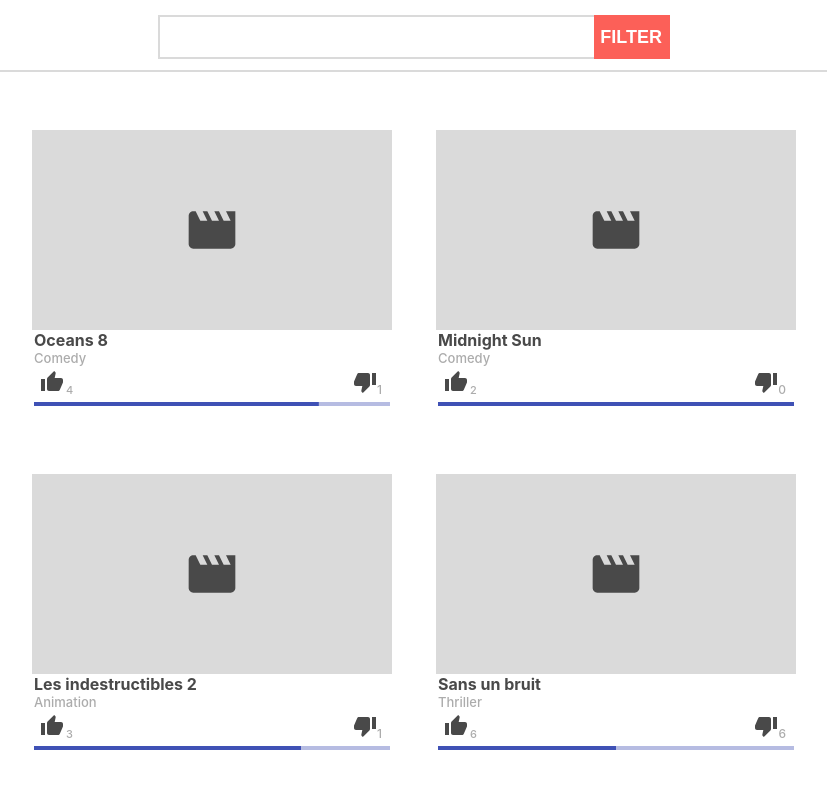
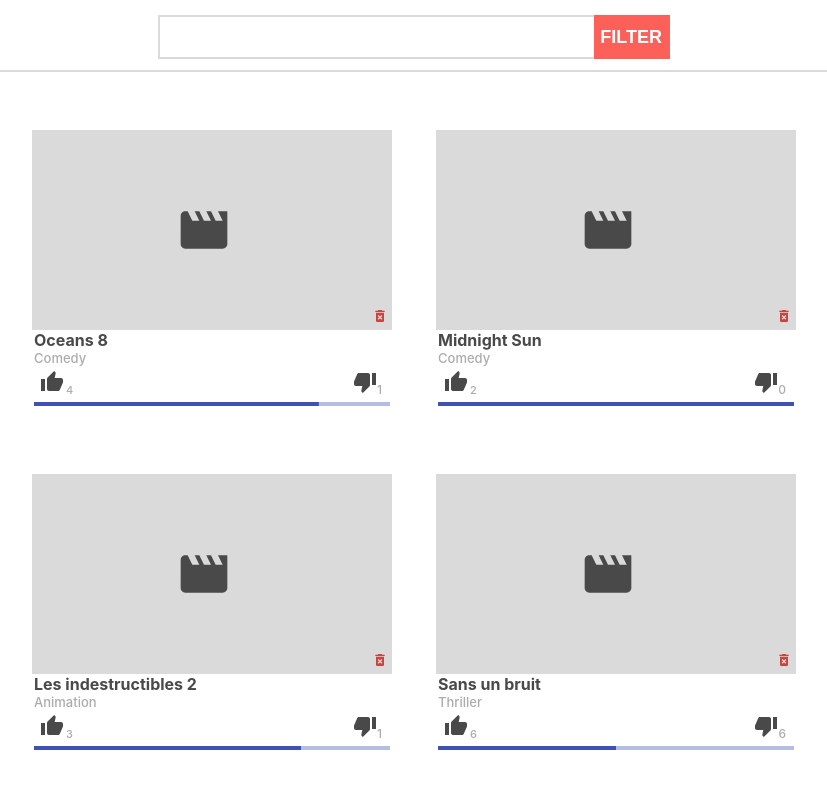
Before and after one commit to vk-573/react-film-list, a React (Create React App) app: page / in a window 1280 px wide. Shown: the top 800 px of the page, without its empty margins (226-1053 px from the left). Built offline with nearby package versions, Linux system fonts and the light colour scheme.

Commit message:
feat(FilmDeletion): adding film deletion feature

```diff
--- a/src/components/film/film.js
+++ b/src/components/film/film.js
@@ -4,6 +4,7 @@ import PropTypes from 'prop-types';
 import MovieIcon from '@material-ui/icons/Movie';
 import ThumbUp from '@material-ui/icons/ThumbUp';
 import ThumbDown from '@material-ui/icons/ThumbDown';
+import DeleteForever from '@material-ui/icons/DeleteForever';
 import { LinearProgress } from '@material-ui/core';
 
 import "./film.scss";
@@ -36,11 +37,15 @@ export const Film = (props) => {
     setLiked(false);
   }
 
-  console.log("props:", props);
+  const onDelete = () => {
+    props.onDelete(props.id);
+  }
+
   return (
     <div className="film-parent">
       <div className="icon">
-        <MovieIcon/>
+        <MovieIcon className="moovie"/>
+        <DeleteForever className="delete" onClick={onDelete}/>
       </div>
       <div className="details">
         <div className="title">
@@ -70,10 +75,12 @@ export const Film = (props) => {
 };
 
 Film.propTypes = {
+  id: PropTypes.string,
   title: PropTypes.string,
   category: PropTypes.string,
   likes: PropTypes.number,
   dislikes: PropTypes.number,
+  onDelete: PropTypes.func
 };
 
 export default Film;
--- a/src/components/film/film.scss
+++ b/src/components/film/film.scss
@@ -15,9 +15,19 @@
     display:flex;
     align-items: center;
     justify-content: center;
-    svg {
+    .moovie {
       font-size: 56px;
       color: $black-60;
+    }
+    .delete {
+      font-size:16px !important;
+      color: $red-smooth-dark !important;
+      position: relative;
+      top:86px;
+      left:140px;
+    }
+    .delete:hover {
+      color: $red-smooth !important;
     }
   }
   .icon:hover {
--- a/src/components/filterBar/filterBar.js
+++ b/src/components/filterBar/filterBar.js
@@ -13,18 +13,14 @@ export const FilterBar = (props) => {
   }
 
   const parseCategories = () => {
-    console.log("prps.categories:", props.categories);
-    console.log("prps.activecategories:", props.activeCategories);
     const tmp = props.categories.map((item) => {
       return {name: item, active: props.activeCategories.includes(item) ? true : false};
     })
     setCategories(tmp);
-    console.log("tmp:", tmp);
   }
 
   useEffect(() => {
     parseCategories();
-    console.log("HOOOOOOOO");
   }, [props]);
 
   // trigger callback on categories changes
@@ -33,8 +29,8 @@ export const FilterBar = (props) => {
       if (item.active) {
         return true;
       }
+      return false;
     }).map(item => item.name);
-    console.log("FILTER UPDATES");
     props.onCategoryChange(tmp);
   }
 
@@ -62,6 +58,7 @@ export const FilterBar = (props) => {
             if (item.active) {
               return <FilterItem key={item.name} itemName={item.name} unSelect={unSelectCategory} />
             }
+            return null
           })
         }
       </div>
@@ -72,7 +69,6 @@ export const FilterBar = (props) => {
           </button>
           <ul className={dropped ? "dropped": ""}>
             {categories.map(item => {
-              // console.log("itel;", item);
               return <li key={item.name} className={item.active ? 'active' : ''} onClick={() => toggleCategory(item.name)}>{item.name}</li>
             }
             )}
--- a/src/pages/home/home.js
+++ b/src/pages/home/home.js
@@ -17,20 +17,13 @@ export const Home= () => {
   const [filteredCategories, setFilteredCategories] = useState([]);
   const [page, setPage] = useState(0);
   const [limit, setLimit] = useState(8);
-  let initialFilms = [];
 
   const getMovies = async () => {
     const res = await movies;
-    // creating new array filtred by unique value
     const epuredCategories = res.map(item => item.category).filter((v, i, a) => a.indexOf(v) === i)
-    initialFilms = [...res];
-    setAllFilms(res);
-    console.log("initialFilm:", initialFilms);
-    console.log("res:", res);
+    setAllFilms([...res]);
     setCategories(epuredCategories);
-    // setFilteredCategories(epuredCategories);
     setFilms(res);
-    // setPaginatedFilms(res.slice(0, limit));
     setLoading(false);
   }
 
@@ -39,34 +32,7 @@ export const Home= () => {
     getMovies();
   }, []);
 
-  // on film changed
-  useEffect(() => {
-    applyPagination();
-  }, [films, limit]);
-
-  const applyFilter = (categories) => {
-    console.log("categories:", categories);
-    // if no filters then don't apply on empty array
-    if (!categories.length) {
-      setFilms([...allFilms]);
-      setFilteredCategories([]);
-      return;
-    }
-    console.log("allFilms:", allFilms);
-    const filteredFilms = allFilms.filter(item => {
-      if (categories.includes(item.category)) {
-        console.log("INCLUDES§ ");
-        return true;
-      }
-    });
-    setFilteredCategories([...categories]);
-    setFilms([...filteredFilms]);
-    console.log("filteredFilm:", filteredFilms);
-    console.log("filteredCategories:", filteredCategories);
-  }
-
   const applyPagination = () => {
-    console.log("LIMIT IN NEW PAGINATION//:", limit);
     const paginated = films.reduce((arr, item, index) => {
       const chunkIndex = Math.floor(index / limit);
       if(!arr[chunkIndex]) {
@@ -77,21 +43,49 @@ export const Home= () => {
     }, []);
     setPage(0);
     setPaginatedFilms([...paginated]);
-    console.log("paginated:", paginated);
+  }
+
+  // on film changed
+  useEffect(() => {
+    applyPagination();
+  }, [films, limit]);
+
+  const applyFilter = (categories) => {
+    // if no filters then don't apply on empty array
+    if (!categories.length) {
+      setFilms([...allFilms]);
+      setFilteredCategories([]);
+      return;
+    }
+    const filteredFilms = allFilms.filter(item => {
+      if (categories.includes(item.category)) {
+        return true;
+      }
+      return false;
+    });
+    setFilteredCategories([...categories]);
+    setFilms([...filteredFilms]);
   }
 
   const applyLimit = (e) => {
-    console.log("LIMIT VALUE NEW:", e.target.value);
     setLimit(e.target.value);
-    // applyPagination();
   }
 
   const changePage = (direction) => {
     if (direction === "next" && paginatedFilms[page + 1]) {
       setPage(page + 1)
-    } else if (direction === "prev" && page != 0) {
+    } else if (direction === "prev" && page !== 0) {
       setPage(page - 1)
     }
+  }
+
+  const onDeleteFilm = (id) => {
+    let idx = films.findIndex(item => item.id === id);
+    films.splice(idx, 1);
+    idx = allFilms.findIndex(item => item.id === id);
+    allFilms.splice(idx, 1);
+    setAllFilms([...allFilms]);
+    setFilms([...films]);
   }
 
   return (
@@ -105,7 +99,7 @@ export const Home= () => {
         <div className="content">
           {
             paginatedFilms[page].map(film =>
-              <Film key={film._id} title={film.title} category={film.category} likes={film.likes} dislikes={film.dislikes} />
+              <Film key={film.id} id={film.id} title={film.title} category={film.category} likes={film.likes} dislikes={film.dislikes} onDelete={onDeleteFilm}/>
             )
           }
         </div>
```
